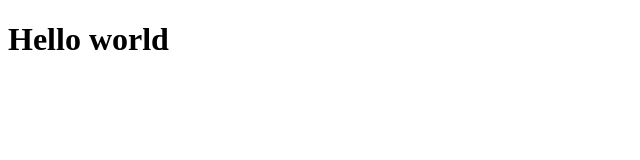
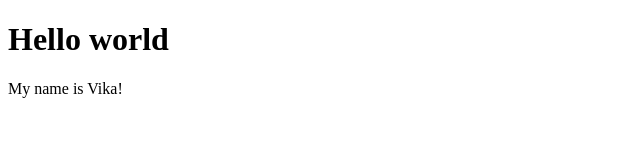
Before and after one commit to vikapelio24/practyka, a plain HTML site: page index.html in a window 1280 px wide. Shown: the whole page, without its empty margins (0-640 px from the left). Drawn offline with Linux system fonts and the light colour scheme.

Commit message:
second commit

```diff
--- a/index.html
+++ b/index.html
@@ -6,5 +6,6 @@
 </head>
 <body>
     <h1>Hello world</h1>
+My name is Vika!
 </body>
 </html>
```
